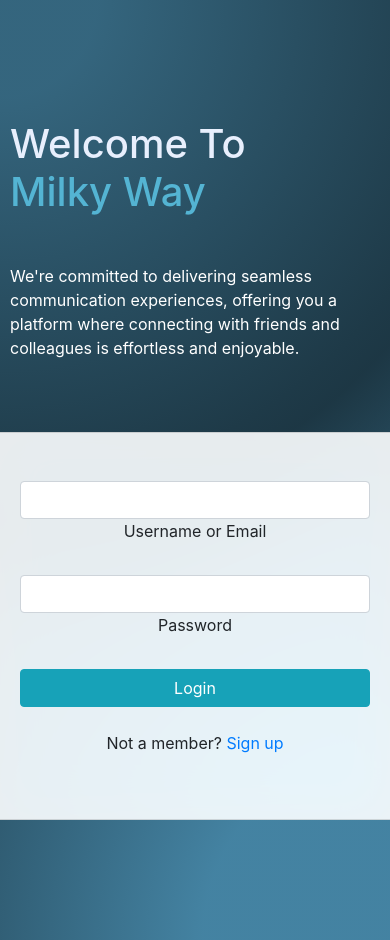
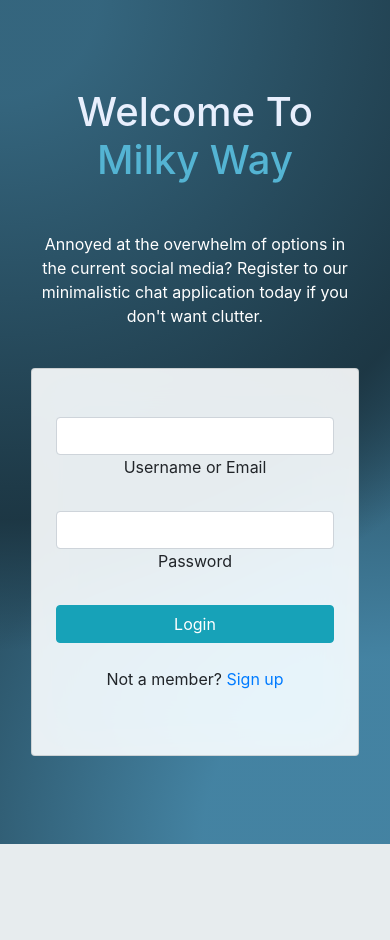
Before and after one commit to dusanmitic774/chat-app, a Flask app: page /signup in a window 390 px wide. After the commit the page ends 844 px from the top, so only its background shows below. Run offline with Flask 3, Linux system fonts and the light colour scheme; parts of the project's set-up code (start-up, migrations or seed data) failed here and were passed over; some libraries are stand-ins or nearby versions.

Commit message:
Style signup page to be mobile friendly

```diff
--- a/static/assets/css/chat.css
+++ b/static/assets/css/chat.css
@@ -4,7 +4,8 @@
   box-sizing: border-box;
 }
 
-html, body {
+html,
+body {
   height: 100% !important;
   min-height: 100vh !important;
   margin: 0 !important;
@@ -12,7 +13,7 @@ html, body {
 }
 
 body {
-    overflow: hidden;
+  /* overflow: hidden; */
 }
 
 /* Chat */
@@ -24,10 +25,10 @@ body {
 }
 
 .chat-online {
-    color: #34ce57
+  color: #34ce57;
 }
 .chat-offline {
-    color: #e4606d
+  color: #e4606d;
 }
 .chat-messages {
   display: flex;
@@ -41,31 +42,31 @@ body {
 .chat-message-left,
 .chat-message-right {
   display: flex;
-    flex-shrink: 0
+  flex-shrink: 0;
 }
 .chat-message-left {
-    margin-right: auto
+  margin-right: auto;
 }
 .chat-message-right {
   flex-direction: row-reverse;
-    margin-left: auto
+  margin-left: auto;
 }
 .sent-message {
   text-align: right;
 }
 .py-3 {
-    padding-top: 1rem!important;
-    padding-bottom: 1rem!important;
+  padding-top: 1rem !important;
+  padding-bottom: 1rem !important;
 }
 .px-4 {
-    padding-right: 1.5rem!important;
-    padding-left: 1.5rem!important;
+  padding-right: 1.5rem !important;
+  padding-left: 1.5rem !important;
 }
 .flex-grow-0 {
-    flex-grow: 0!important;
+  flex-grow: 0 !important;
 }
 .border-top {
-    border-top: 1px solid #dee2e6!important;
+  border-top: 1px solid #dee2e6 !important;
 }
 
 /* Modal */
@@ -190,7 +191,7 @@ body {
 }
 
 .notification-count {
-    background-color: #E4606D !important;
+  background-color: #e4606d !important;
   position: absolute;
   top: -15px;
   right: -20px;
@@ -206,7 +207,7 @@ body {
 
 /* Messages notifications */
 .unread-count {
-    background-color: #E4606D;
+  background-color: #e4606d;
   color: white;
   border-radius: 50%;
   width: 20px; /* Equal width and height for a perfect circle */
@@ -247,18 +248,22 @@ body {
 .background-radial-gradient {
   min-height: 100vh;
   background-color: hsl(200, 41%, 15%);
-  background-image: radial-gradient(650px circle at 0% 0%,
+  background-image: radial-gradient(
+      650px circle at 0% 0%,
       hsl(200, 41%, 35%) 15%,
       hsl(200, 41%, 30%) 35%,
       hsl(200, 41%, 20%) 75%,
       hsl(200, 41%, 19%) 80%,
-      transparent 100%),
-    radial-gradient(1250px circle at 100% 100%,
+      transparent 100%
+    ),
+    radial-gradient(
+      1250px circle at 100% 100%,
       hsl(200, 41%, 45%) 15%,
       hsl(200, 41%, 30%) 35%,
       hsl(200, 41%, 20%) 75%,
       hsl(200, 41%, 19%) 80%,
-      transparent 100%);
+      transparent 100%
+    );
 }
 
 #radius-shape-1 {
@@ -296,10 +301,30 @@ body {
   padding: 20px;
 }
 
-.auth-text-section {
-    text-align: left;
-}
-
 .auth-form-section {
   min-width: 400px;
 }
+
+.auth-form {
+  margin-bottom: 2em !important;
+}
+
+@media (max-width: 768px) {
+  .auth-container,
+  .auth-form-section,
+  .auth-text-section {
+    padding-left: 15px;
+    padding-right: 15px;
+  }
+  .form-control,
+  .btn-block {
+    width: 100%;
+  }
+  .form-outline {
+    margin-bottom: 20px;
+  }
+  .welcome-text {
+    text-align: center;
+    margin-top: 2em;
+  }
+}
--- a/templates/auth.html
+++ b/templates/auth.html
@@ -2,51 +2,69 @@
 {% block title %}Authentication{% endblock %}
 
 {% block content %}
-<section class="background-radial-gradient overflow-hidden">
-
-  <div class="container px-4 py-5 px-md-5 text-center text-lg-start my-5 auth-container">
-
-    <div class="row gx-lg-5 align-items-center mb-5">
-      <div class="col-lg-6 mb-5 mb-lg-0 auth-text-section" style="z-index: 10">
-        <h1 class="my-5 display-5 fw-bold ls-tight" style="color: hsl(218, 81%, 95%)">
+<section class="background-radial-gradient overflow-hidden auth-container">
+  <div class="container px-3 py-5 px-md-5 my-5">
+    <div class="row gx-5 align-items-center mb-5">
+      <!-- Welcome text -->
+      <div
+        class="col-12 col-lg-6 mb-3 mb-lg-0 welcome-text"
+        style="z-index: 10"
+      >
+        <h1
+          class="my-5 display-6 fw-bold ls-tight"
+          style="color: hsl(218, 81%, 95%)"
+        >
           Welcome To<br />
-          <!-- <span style="color: hsl(218, 81%, 75%)">for your business</span> -->
-          <!-- <span style="color: #5bc0de">for your business</span> -->
-          <span style="color: #54B4D3">Milky Way</span>
+          <span style="color: #54b4d3">Milky Way</span>
         </h1>
-        <!-- <p class="mb-4 opacity-70" style="color: hsl(218, 81%, 85%)"> -->
         <p class="mb-4 opacity-70" style="color: white">
-        <!-- <p class="mb-4 opacity-70" style="color: #54B4D3"> -->
-        We're committed to delivering seamless communication experiences,
-        offering you a platform where connecting with friends and colleagues is effortless and enjoyable.
+          Annoyed at the overwhelm of options in the current social media?
+          Register to our minimalistic chat application today if you don't want
+          clutter.
         </p>
       </div>
 
-      <div class="card bg-glass auth-form-section">
-        <!-- <div id="radius-shape-1" class="position-absolute rounded-circle shadow-5-strong"></div> -->
-        <!-- <div id="radius-shape-2" class="position-absolute shadow-5-strong"></div> -->
-
-        <div class="card-body px-4 py-5 px-md-5">
-
+      <div class="col-12 col-lg-6 auth-form">
+        <div class="card bg-glass">
+          <div class="card-body px-4 py-5 px-md-4">
             <div class="flash-messages">
               {% with messages = get_flashed_messages(with_categories=true) %}
-              {% if messages %}
-                {% for category, message in messages %}
-                  <div class="alert alert-{{ 'danger' if category == 'error' else 'success' }}">{{ message }}</div>
-                {% endfor %}
-              {% endif %}
-            {% endwith %}
+              {% if messages %} {% for category, message in messages %}
+              <div
+                class="alert alert-{{ 'danger' if category == 'error' else 'success' }}"
+              >
+                {{ message }}
+              </div>
+              {% endfor %} {% endif %} {% endwith %}
             </div>
 
             <!-- Login Form -->
-          <form id="loginForm" action="{{ url_for('auth.login') }}" method="post">
-            <div class="form-outline mb-4">
-              <input type="text" id="loginUser" name="login" class="form-control" required />
-              <label class="form-label" for="loginUser">Username or Email</label>
+            <form
+              id="loginForm"
+              action="{{ url_for('auth.login') }}"
+              method="post"
+            >
+              <div class="form-outline mb-4 text-center">
+                <input
+                  type="text"
+                  id="loginUser"
+                  name="login"
+                  class="form-control"
+                  required
+                />
+                <label class="form-label" for="loginUser"
+                  >Username or Email</label
+                >
               </div>
 
-            <div class="form-outline mb-4">
-              <input type="password" id="loginPassword" name="password" class="form-control" required />
+              <div class="form-outline mb-4 text-center">
+                <input
+                  type="password"
+                  id="loginPassword"
+                  name="password"
+                  class="form-control"
+                  required
+                />
                 <label class="form-label" for="loginPassword">Password</label>
               </div>
 
@@ -54,39 +72,71 @@
                 Login
               </button>
 
-            <p>Not a member? <a href="#" id="switchToSignup">Sign up</a></p>
+              <p class="text-center">
+                Not a member? <a href="#" id="switchToSignup">Sign up</a>
+              </p>
             </form>
 
             <!-- Signup Form -->
-          <form id="signupForm" action="{{ url_for('auth.signup') }}" method="post" style="display: none;">
-            <div class="form-outline mb-4">
-              <input type="text" id="signupUsername" name="username" class="form-control" required />
+            <form
+              id="signupForm"
+              action="{{ url_for('auth.signup') }}"
+              method="post"
+              style="display: none"
+            >
+              <div class="form-outline mb-4 text-center">
+                <input
+                  type="text"
+                  id="signupUsername"
+                  name="username"
+                  class="form-control"
+                  required
+                />
                 <label class="form-label" for="signupUsername">Username</label>
               </div>
 
-            <div class="form-outline mb-4">
-              <input type="email" id="signupEmail" name="email" class="form-control" required />
-              <label class="form-label" for="signupEmail">Email address</label>
+              <div class="form-outline mb-4 text-center">
+                <input
+                  type="email"
+                  id="signupEmail"
+                  name="email"
+                  class="form-control"
+                  required
+                />
+                <label class="form-label" for="signupEmail"
+                  >Email address</label
+                >
               </div>
 
-            <div class="form-outline mb-4">
-              <input type="password" id="signupPassword" name="password" class="form-control" required />
+              <div class="form-outline mb-4 text-center">
+                <input
+                  type="password"
+                  id="signupPassword"
+                  name="password"
+                  class="form-control"
+                  required
+                />
                 <label class="form-label" for="signupPassword">Password</label>
               </div>
-
+              <div class="text-center">
                 <button type="submit" class="btn btn-info btn-block mb-4">
                   Sign up
                 </button>
+              </div>
 
-            <p>Already a member? <a href="#" id="switchToLogin">Login</a></p>
+              <p class="text-center">
+                Already a member? <a href="#" id="switchToLogin">Login</a>
+              </p>
             </form>
-
+            <!-- Signup Form End -->
+            <!-- Forms remain unchanged -->
+          </div>
         </div>
       </div>
     </div>
   </div>
 </section>
 
-<script src="{{ url_for('static' ,filename='assets/js/shared.js') }}"></script>
-<script src="{{ url_for('static' ,filename='assets/js/auth.js') }}"></script>
+<script src="{{ url_for('static', filename='assets/js/shared.js') }}"></script>
+<script src="{{ url_for('static', filename='assets/js/auth.js') }}"></script>
 {% endblock %}
--- a/templates/base.html
+++ b/templates/base.html
@@ -3,12 +3,13 @@
 
 <head>
   <title>{% block title %}{% endblock %} - Chat App</title>
+  <meta name="viewport" content="width=device-width, initial-scale=1">
   <script src="https://kit.fontawesome.com/3fba822c03.js"
           crossorigin="anonymous"></script>
   <link href="https://cdn.jsdelivr.net/npm/bootstrap@4.5.0/dist/css/bootstrap.min.css"
         rel="stylesheet">
-    <link rel="stylesheet"
-          href="{{ url_for('static' ,filename='assets/css/chat.css') }}">
+  <link rel="stylesheet"
+        href="{{ url_for('static' ,filename='assets/css/chat.css') }}">
   {% block css %}{% endblock %}
 </head>
 
```
Lines whose indentation alone changed are shown as unchanged.
